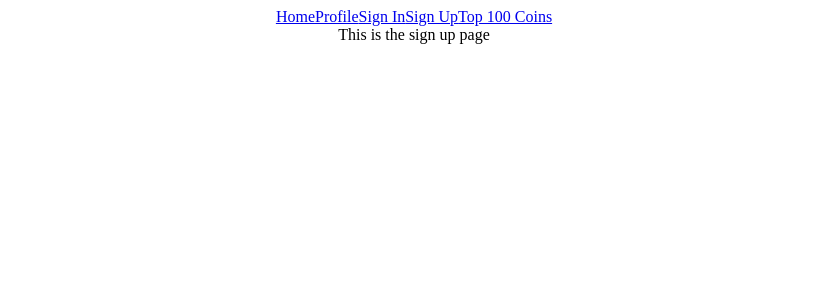
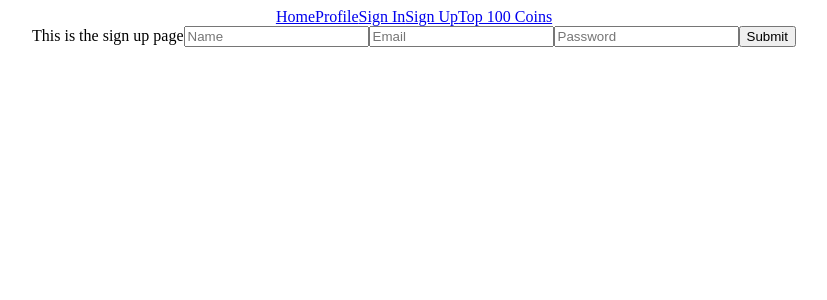
Before and after one commit to zsoobratty/cryptotracking, a React (Create React App) app in the folder client/: page /signup in a window 1280 px wide. Shown: the top 300 px of the page, without its empty margins (226-1053 px from the left). Built offline with nearby package versions, Linux system fonts and the light colour scheme.

Commit message:
Signup page in progress - fix cors bug

```diff
--- a/client/package.json
+++ b/client/package.json
@@ -2,6 +2,7 @@
   "name": "client",
   "version": "0.1.0",
   "private": true,
+  "proxy": "http://localhost:5000",
   "dependencies": {
     "@testing-library/jest-dom": "^4.2.4",
     "@testing-library/react": "^9.3.2",
--- a/client/src/components/Home.js
+++ b/client/src/components/Home.js
@@ -1,5 +1,5 @@
-import React, {useState, useEffect} from 'react'
-import axios from 'axios'
+import React from 'react'
+
 
 const Home = () => {
 
--- a/client/src/components/SignUp.js
+++ b/client/src/components/SignUp.js
@@ -1,9 +1,56 @@
-import React from 'react'
+import React, {useState} from 'react'
+import axios from 'axios'
 
 const SignUp = () => {
+    const [name, setName] = useState('')
+    const [email, setEmail] = useState('')
+    const [password, setPassword] = useState('')
+
+    const postData = () => {
+        if (
+            !/^(([^<>()\[\]\\.,;:\s@"]+(\.[^<>()\[\]\\.,;:\s@"]+)*)|(".+"))@((\[[0-9]{1,3}\.[0-9]{1,3}\.[0-9]{1,3}\.[0-9]{1,3}])|(([a-zA-Z\-0-9]+\.)+[a-zA-Z]{2,}))$/.test(
+              email
+            )
+          ) {
+            alert('Invalid Email Address')
+            return;
+          }
+          axios.post('http://localhost:5000/signup', {
+              name,
+              email,
+              password
+          })
+          .then((res) => {
+              console.log(res)
+          })
+          .catch((err) => {
+              console.log(err)
+          })
+
+    }
+
     return (
         <div>
             This is the sign up page
+            <input
+                type="text"
+                placeholder="Name"
+                value={name}
+                onChange={(e) => setName(e.target.value)}
+            />
+            <input
+                type="text"
+                placeholder="Email"
+                value={email}
+                onChange={(e) => setEmail(e.target.value)}
+            />
+            <input
+                type="text"
+                placeholder="Password"
+                value={password}
+                onChange={(e) => setPassword(e.target.value)}
+            />
+            <button onClick={postData}>Submit</button>
         </div>
     )
 }
```
